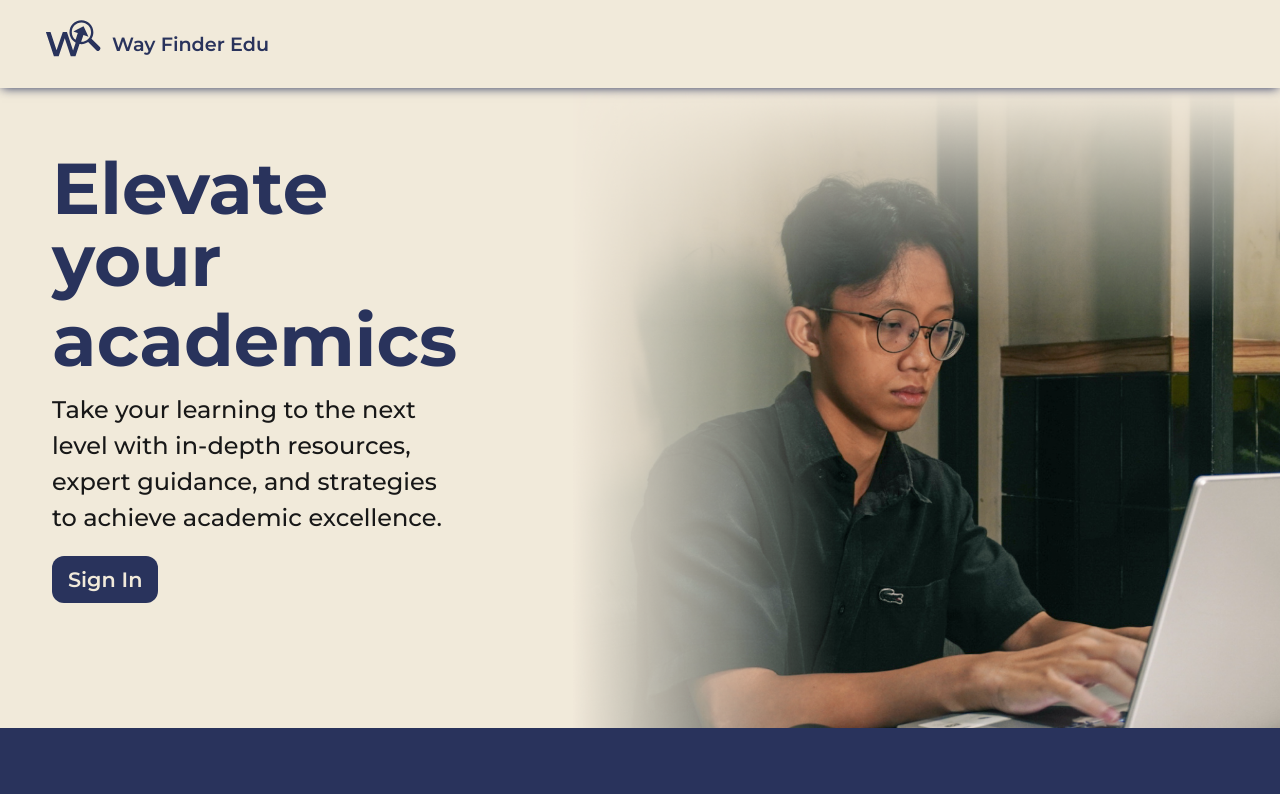
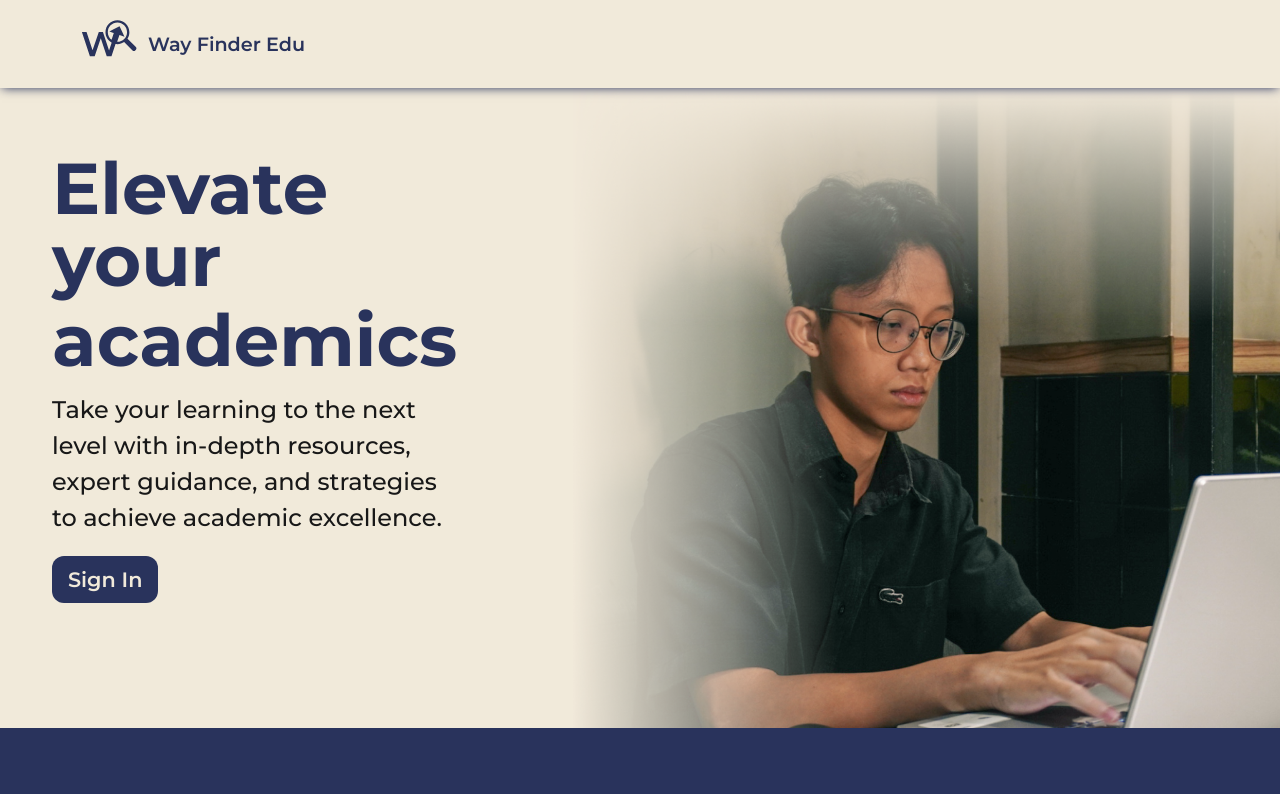
Before and after one commit to kenpegrasio/way-finder-edu, a React (Vite) app: page / in a window 1280 px wide. Shown: the top 794 px of the page. Built offline with nearby package versions, Linux system fonts and the light colour scheme.

Commit message:
Modify Navbar

```diff
--- a/src/App.tsx
+++ b/src/App.tsx
@@ -1,6 +1,5 @@
 import { Link } from "react-router-dom";
 import Navbar from "./components/Navbar";
-import Navbar0 from "./components/Navbar0";
 import Footer from "./components/Footer";
 import { useContext } from "react";
 import { UserContext } from "./UserContextProvider";
@@ -59,7 +58,7 @@ function App() {
 
   return (
     <>
-      {!user.email ? <Navbar0 /> : <Navbar />}
+      <Navbar />
       {/* Hero Section */}
       <div className="flex flex-col w-full bg-customCream md:flex-row">
         <div className="text-left w-full px-6 py-6 mt-0 md:py-16 lg:-mx-3 lg:px-16 lg:pr-32   text-customDarkBlue flex-1">
--- a/src/components/Navbar.tsx
+++ b/src/components/Navbar.tsx
@@ -1,11 +1,13 @@
 import { Link } from "react-router-dom";
-import {useContext} from "react";
-import {UserContext} from "../UserContextProvider";
+import { useContext } from "react";
+import { UserContext } from "../UserContextProvider";
 
 function Navbar() {
-  const { user } = useContext(UserContext) ?? { user: { name: "", email: "", picture: "" } };
+  const { user } = useContext(UserContext) ?? {
+    user: { name: "", email: "", picture: "" },
+  };
   return (
-    <nav className="sticky z-10 top-0 flex flex-col bg-customCream items-center py-4 md:flex-row md:h-auto md:gap-4 md:pl-10 shadow-customDarkBlue" >
+    <nav className="sticky z-50 top-0 flex flex-col bg-customCream items-center py-4 md:flex-row md:h-auto md:gap-4 md:pl-10 shadow-customDarkBlue">
       <div className="flex items-center md:justify-center md:flex-none">
         <Link to="/">
           <img
@@ -14,9 +16,12 @@ function Navbar() {
             className="ml-9 -mt-2 h-16 w-16 mr-2 rounded-full "
           />
         </Link>
-        <h1 className="text-customDarkBlue font-montserrat font-semibold text-2xl md:text-center">Way Finder Edu</h1>
+        <h1 className="text-customDarkBlue font-montserrat font-semibold text-2xl md:text-center">
+          Way Finder Edu
+        </h1>
       </div>
 
+      {user.email ? (
         <div className="flex flex-col flex-1 items-center justify-end gap-3 md:mr-10 md:w-full md:flex-wrap md:gap-20 md:flex-row font-montserrat font-semibold text-customBlack">
           <Link to="/">
             <h3 className=" hover:underline">Home</h3>
@@ -34,6 +39,9 @@ function Navbar() {
             <h3 className=" hover:underline">Hello, {user.name}</h3>
           </Link>
         </div>
+      ) : (
+        <></>
+      )}
     </nav>
   );
 }
--- a/src/components/Navbar0.tsx
+++ /dev/null
@@ -1,24 +0,0 @@
-import { Link } from "react-router-dom";
-
-function Navbar() {
-  return (
-    <nav className="sticky z-10 top-0 flex flex-col bg-customCream items-center py-4 md:flex-row md:h-auto md:gap-4 md:pl-10 shadow-customDarkBlue">
-      <div className="flex items-center md:justify-center md:flex-none">
-        <Link to="/">
-          <img
-            src="/logo-dark.svg"
-            alt="Logo"
-            className="-mt-2 h-16 w-16 mr-2 rounded-full"
-          />
-        </Link>
-        <h1 className="text-customDarkBlue font-montserrat font-semibold text-2xl md:text-center">Way Finder Edu</h1>
-      </div>
-
-      <div className="flex flex-col flex-1 items-center justify-end gap-3 md:mr-10 md:w-full md:flex-wrap md:gap-20 md:flex-row font-montserrat font-semibold text-customBlack">
-
-      </div>
-    </nav>
-  );
-}
-
-export default Navbar;
```
Lines whose indentation alone changed are shown as unchanged.
